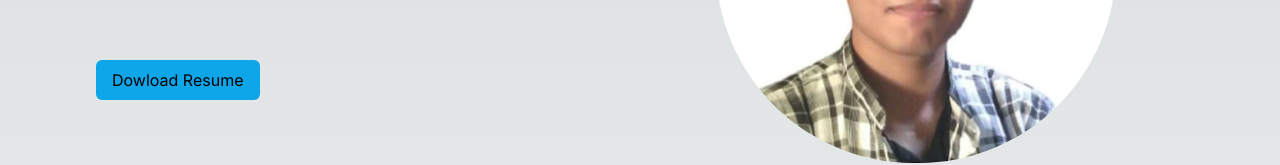
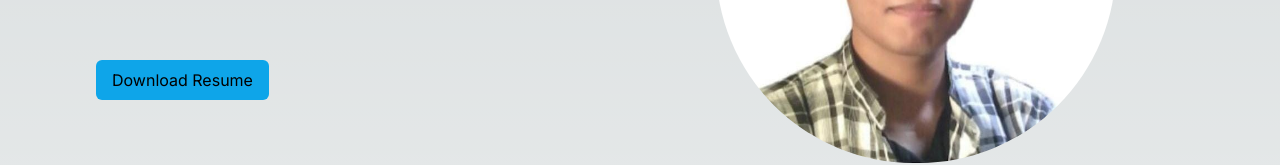
Before and after one commit to nandaditra/portofolio, a Next.js app: page / in a window 1280 px wide. Shown: the part 376-541 px from the top of the page. Built offline with nearby package versions, Linux system fonts and the light colour scheme.

Commit message:
replace link drive

```diff
--- a/src/app/page.tsx
+++ b/src/app/page.tsx
@@ -37,8 +37,8 @@ export default function Home() {
 
             <button className="rounded-md px-4 py-2 my-5 bg-sky-500 hover:bg-sky-700 focus:outline-none focus:ring focus:ring-sky-300">
                 <a
-                  href="https://drive.google.com/file/d/1j2jtXps47Z1US-7dLojYCakch8XI0gAU/view?usp=sharing"
-                  >Dowload Resume
+                  href="https://drive.google.com/drive/folders/1d0ixkd9W2WzwRomPYIOe53HuIoIjYXOw"
+                  >Download Resume
                 </a>
              </button>
         </div>
```
